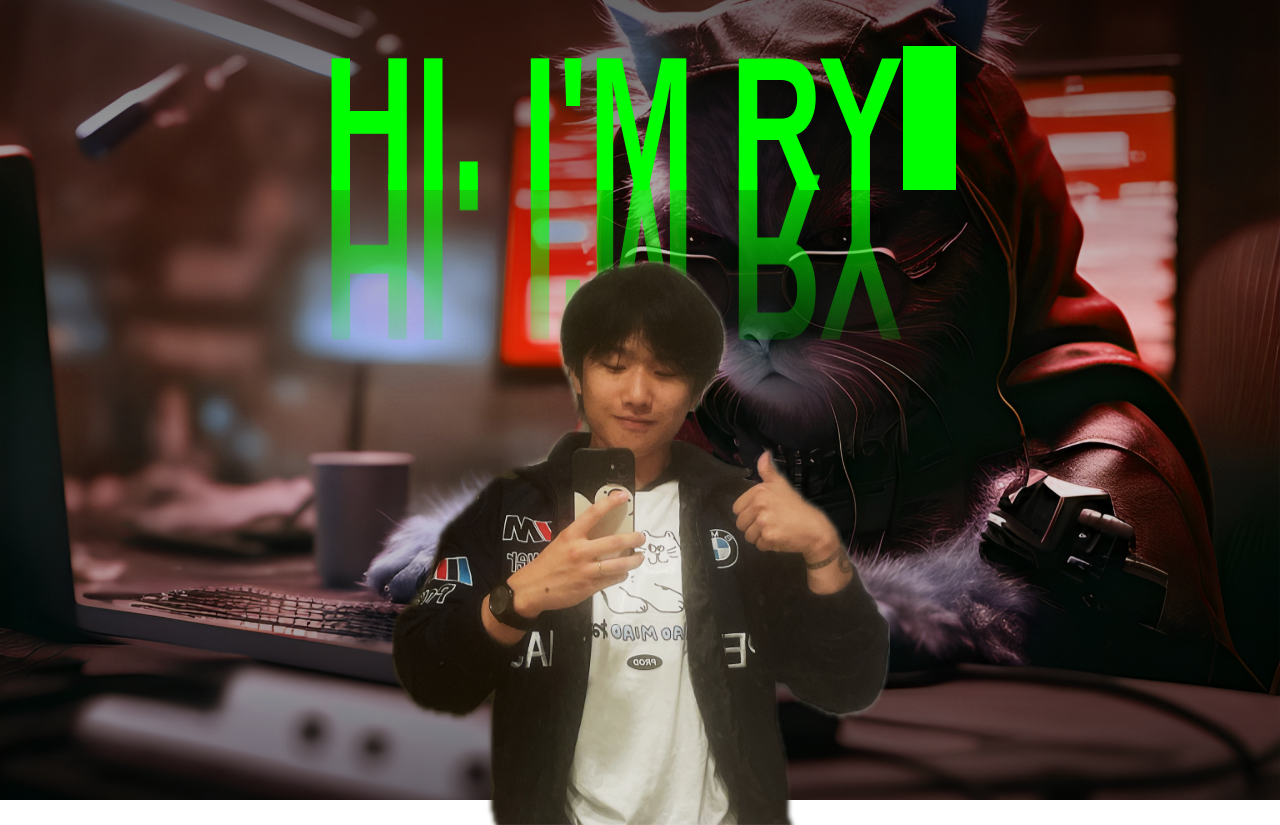
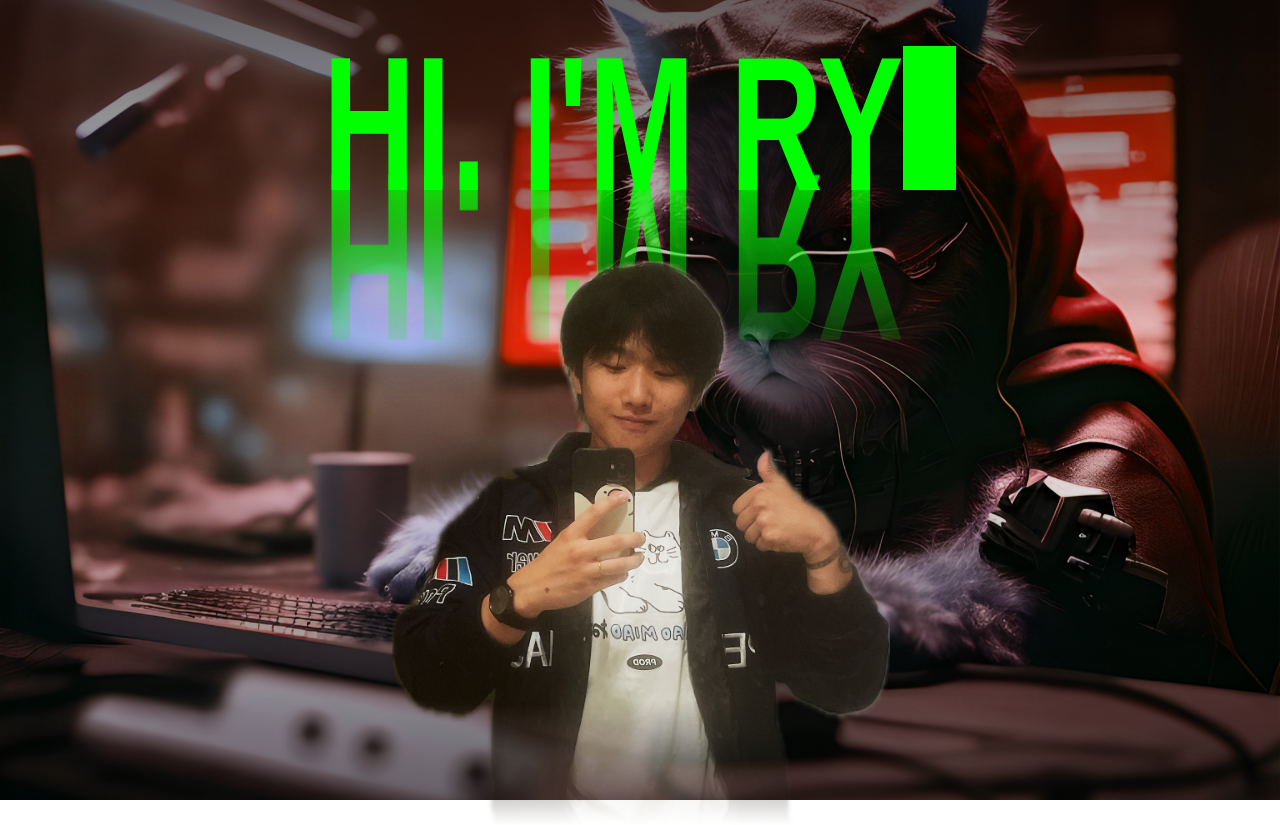
Before and after one commit to rliu2400/rliu.xyz, a Next.js app: page / in a window 1280 px wide. Built offline with nearby package versions, Linux system fonts and the light colour scheme; a web font is replaced by a local one.

Commit message:
gradien t

```diff
--- a/src/app/globals.css
+++ b/src/app/globals.css
@@ -183,3 +183,8 @@ body::-webkit-scrollbar {
     transform-origin: top;
     mask-image: linear-gradient(to bottom, rgba(0, 0, 0, 0), rgba(0, 0, 0, 1)); /* Apply gradient mask */
 }
+
+.fade-bottom {
+    -webkit-mask-image: linear-gradient(to bottom, rgba(0, 0, 0, 1), rgba(0, 0, 0, 0));
+    mask-image: linear-gradient(to bottom, rgba(0, 0, 0, 1) 80%, rgba(0, 0, 0, 0) 100%);
+}
--- a/src/app/page.tsx
+++ b/src/app/page.tsx
@@ -28,7 +28,7 @@ export default function Home() {
                         width={500}
                         height={200}
                         alt="A selfie image" // hehe
-                        className = "z-50"
+                        className = "z-50 rounded-lg shadow-lg fade-bottom"
                     />
                 </div>
 
```
